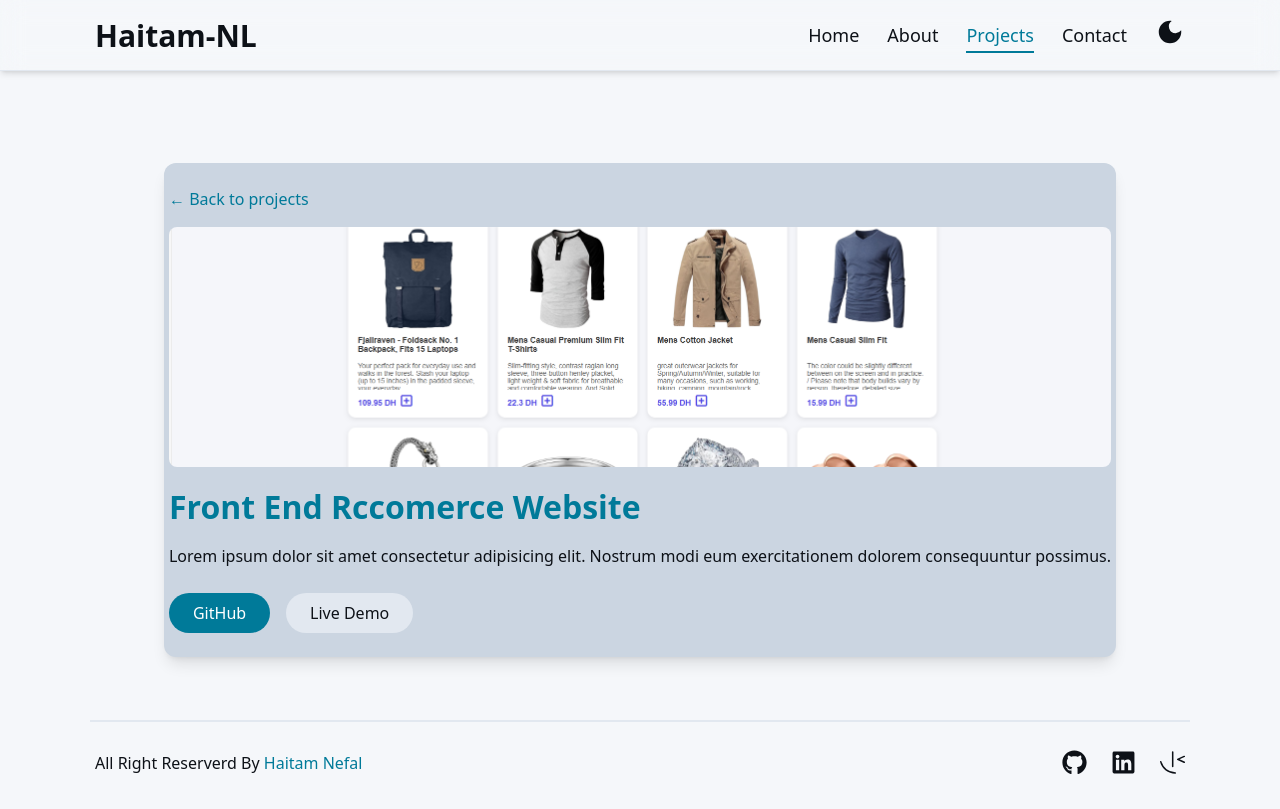
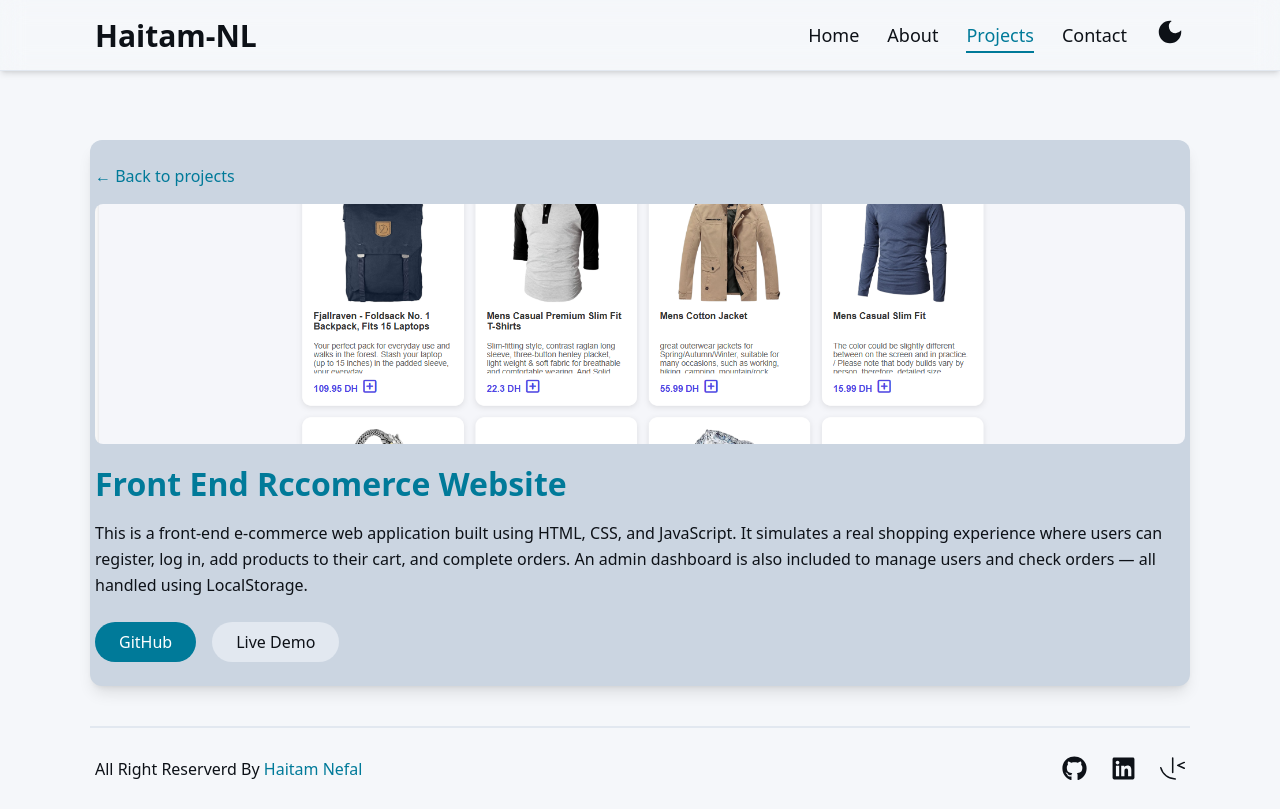
Before and after one commit to Haytam-DEV05/react-portfolio, a React (Vite) app: page /Projects/1 in a window 1280 px wide. Built offline with nearby package versions, Linux system fonts and the light colour scheme.

Commit message:
make a single source of data

```diff
--- a/src/Data/DataProjects.js
+++ b/src/Data/DataProjects.js
@@ -1,4 +1,3 @@
-
 export const DataProjects = [
   {
     id: 1,
@@ -6,8 +5,14 @@ export const DataProjects = [
     img_path: '/images/front-end-Ecomme.png',
     github_path: 'https://github.com/Haytam-DEV05/mini-ecommerce',
     live_path: 'https://mini-ecommerce-one-delta.vercel.app/',
-    description: `Lorem ipsum dolor sit amet consectetur adipisicing elit. Nostrum
-              modi eum exercitationem dolorem consequuntur possimus.`
+    description: `This is a front-end e-commerce web application built using HTML, CSS, and JavaScript.
+                It simulates a real shopping experience where users can register, log in, add products to their cart, and complete orders.
+                An admin dashboard is also included to manage users and check orders — all handled using LocalStorage.`,
+    tech_stack: [
+      {
+        front_end: ['HTML', 'CSS3', 'Javascript (ES6)', 'SweetAlert2']
+      }
+    ]
   },
   {
     id: 2,
@@ -16,7 +21,14 @@ export const DataProjects = [
     github_path: 'https://github.com/Haytam-DEV05/fullstack-ecommerce-app',
     live_path: false,
     description: `Full-stack e-commerce web application built with HTML, CSS, JavaScript, PHP, and MySQL. Features product management,
-                    shopping cart, checkout system, and real-time stock updates.`
+                    shopping cart, checkout system, and real-time stock updates.`,
+    tech_stack: [
+      {
+        front_end: ['HTML5', 'CSS3', 'Javascript'],
+        back_end: ['PHP'],
+        database: ['Mysql']
+      }
+    ]
   },
   {
     id: 3,
@@ -37,23 +49,5 @@ export const DataProjects = [
     description: `A responsive landing page built using only HTML and CSS. The project includes
                     multiple sections: Navigation, Articles, Gallery, Features, Testimonials, Team, Services, Skills,
                     Pricing, Videos, and Stats. The goal of this project is to practice building professional interfaces using Flexbox, Grid, and Animations.`
-  },
-  {
-    id: 5,
-    title: 'Lorem, ipsum dolor.',
-    img_path: '/images/js.webp',
-    github_path: '',
-    live_path: false,
-    description: `Lorem ipsum dolor sit amet consectetur adipisicing elit. Nostrum
-              modi eum exercitationem dolorem consequuntur possimus.`
-  },
-  {
-    id: 6,
-    title: 'Lorem, ipsum dolor.',
-    img_path: '/images/tailwind.webp',
-    github_path: '',
-    live_path: false,
-    description: `Lorem ipsum dolor sit amet consectetur adipisicing elit. Nostrum
-              modi eum exercitationem dolorem consequuntur possimus.`
   }
 ]
```
